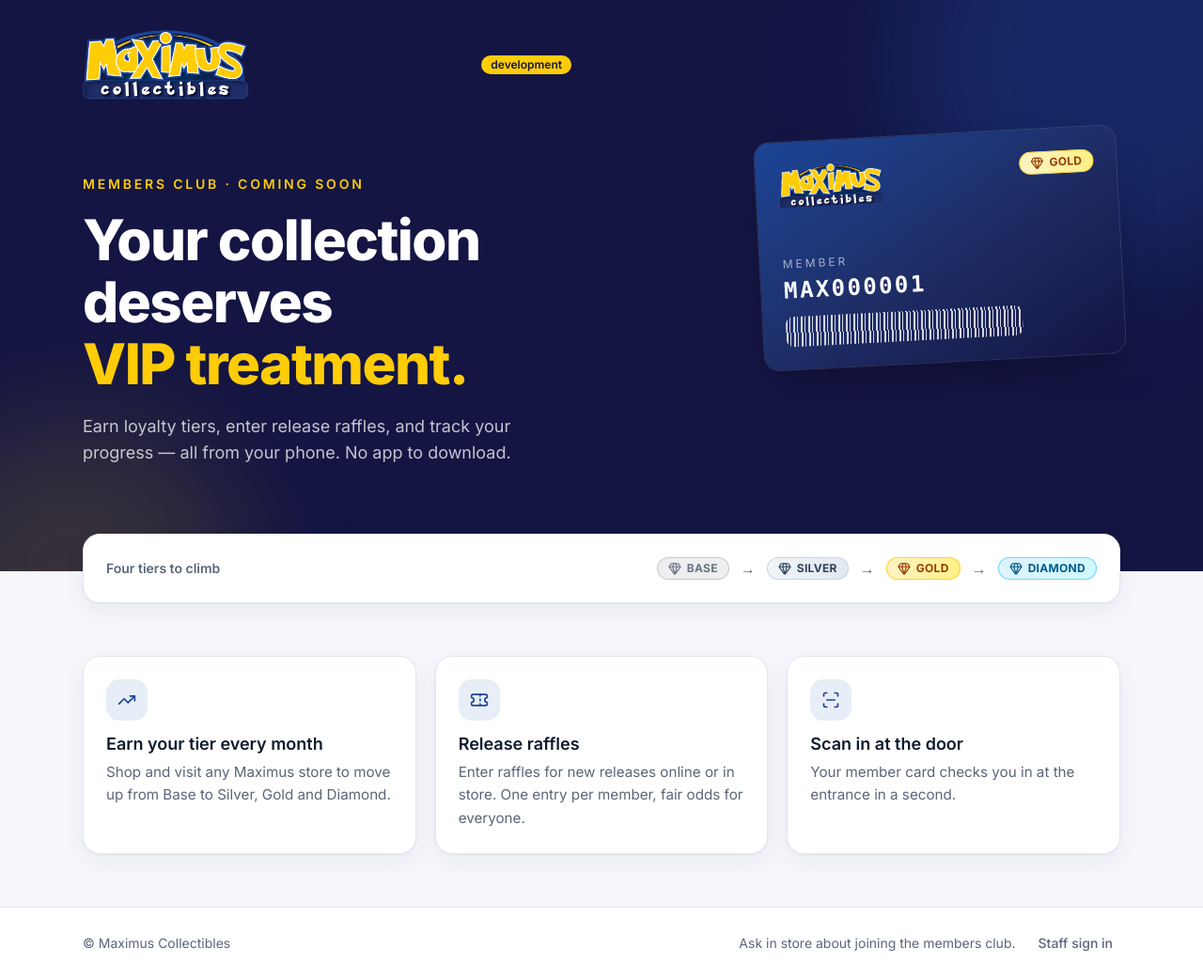
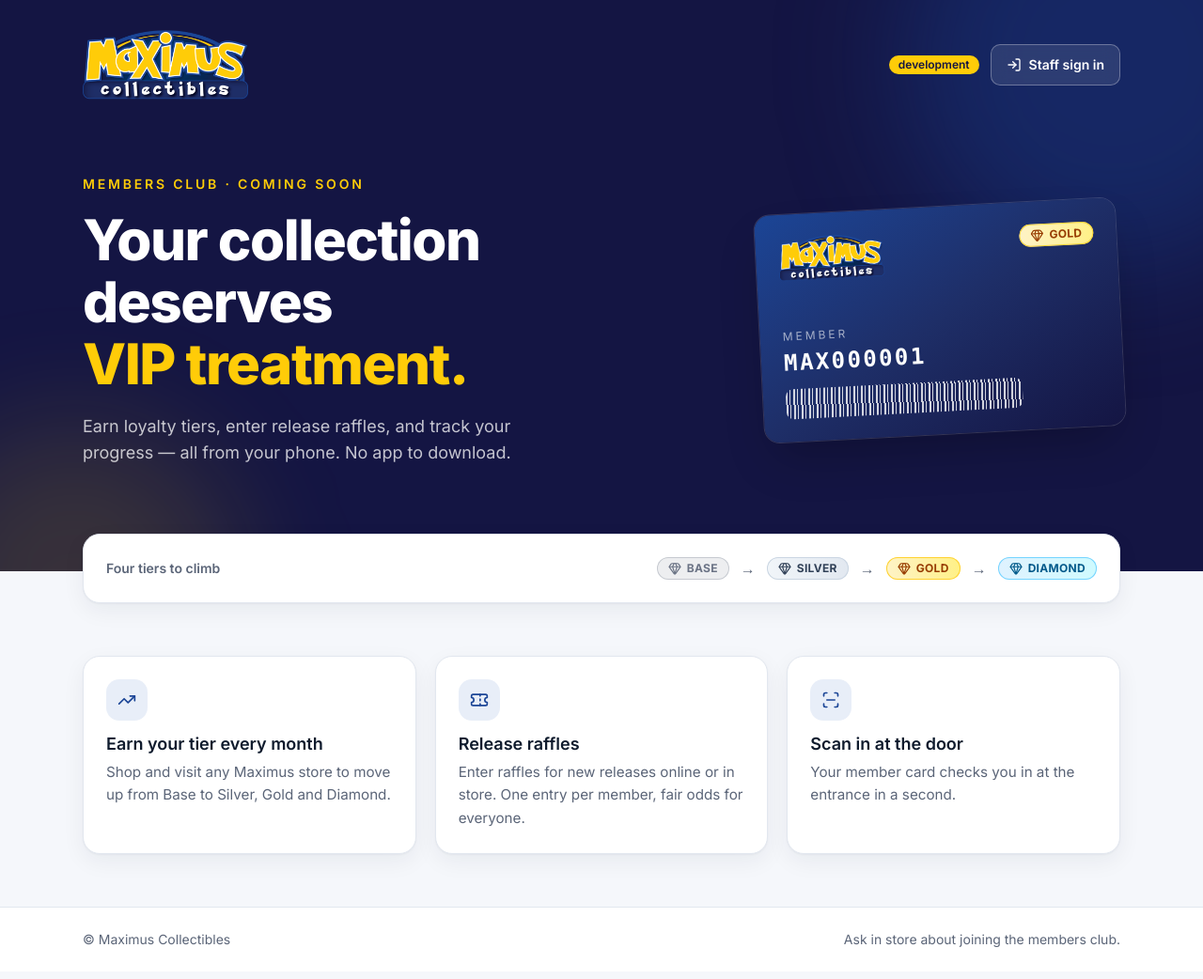
Before and after one commit to Usmanshadeed1/maximusnj.com, a Next.js app: page / in a window 1280 px wide. Shown: the whole page at 94% size. Built offline with nearby package versions, Linux system fonts and the light colour scheme.

Commit message:
feat: add staff sign-in link to header for improved accessibility

```diff
--- a/src/app/page.tsx
+++ b/src/app/page.tsx
@@ -1,5 +1,5 @@
 import Link from "next/link";
-import { ScanLine, Ticket, TrendingUp } from "lucide-react";
+import { LogIn, ScanLine, Ticket, TrendingUp } from "lucide-react";
 import { Logo } from "@/components/brand/logo";
 import { TierBadge, type TierKey } from "@/components/tier-badge";
 import { Badge } from "@/components/ui/badge";
@@ -44,18 +44,28 @@ export default function HomePage() {
           className="pointer-events-none absolute -bottom-48 -left-24 size-[22rem] rounded-full bg-brand-yellow/15 blur-3xl"
         />
 
-        <div className="relative mx-auto flex w-full max-w-6xl flex-col gap-12 px-4 pt-6 pb-20 sm:px-6 lg:flex-row lg:items-center lg:gap-16 lg:pt-8 lg:pb-28">
-          <div className="flex-1">
-            <div className="flex items-center justify-between lg:mb-20">
-              <Logo priority className="w-36 sm:w-44" />
+        {/* Top bar: logo left, sign-in right */}
+        <header className="relative mx-auto flex w-full max-w-6xl items-center justify-between gap-4 px-4 pt-6 sm:px-6 lg:pt-8">
+          <Logo priority className="w-32 sm:w-44" />
+          <div className="flex items-center gap-3">
             {!isProduction && (
-                <Badge variant="accent" data-testid="env-badge">
+              <Badge variant="accent" data-testid="env-badge" className="hidden sm:inline-flex">
                 {siteConfig.appEnv}
               </Badge>
             )}
+            <Link
+              href="/staff/login"
+              className="inline-flex h-11 items-center gap-2 rounded-md border border-white/30 bg-white/10 px-4 text-sm font-semibold text-white backdrop-blur-sm transition-colors hover:border-brand-yellow hover:bg-white/15 focus-visible:outline-2 focus-visible:outline-offset-2 focus-visible:outline-brand-yellow"
+            >
+              <LogIn aria-hidden className="size-4" />
+              Staff sign in
+            </Link>
           </div>
+        </header>
 
-            <div className="mt-14 lg:mt-0">
+        <div className="relative mx-auto flex w-full max-w-6xl flex-col gap-12 px-4 pt-14 pb-20 sm:px-6 lg:flex-row lg:items-center lg:gap-16 lg:pt-20 lg:pb-28">
+          <div className="flex-1">
+            <div>
               <p className="text-sm font-semibold tracking-[0.2em] text-brand-yellow uppercase">
                 Members Club · Coming soon
               </p>
@@ -136,15 +146,7 @@ export default function HomePage() {
       <footer className="mt-auto border-t bg-card">
         <div className="mx-auto flex w-full max-w-6xl flex-col items-center justify-between gap-2 px-4 py-6 text-sm text-muted-foreground sm:flex-row sm:px-6">
           <p>© {siteConfig.name}</p>
-          <div className="flex flex-col items-center gap-1 sm:flex-row sm:gap-4">
           <p>Ask in store about joining the members club.</p>
-            <Link
-              href="/staff/login"
-              className="rounded-md px-2 py-1 font-medium text-muted-foreground underline-offset-4 hover:text-brand-blue hover:underline"
-            >
-              Staff sign in
-            </Link>
-          </div>
         </div>
       </footer>
     </main>
```
Lines whose indentation alone changed are shown as unchanged.
